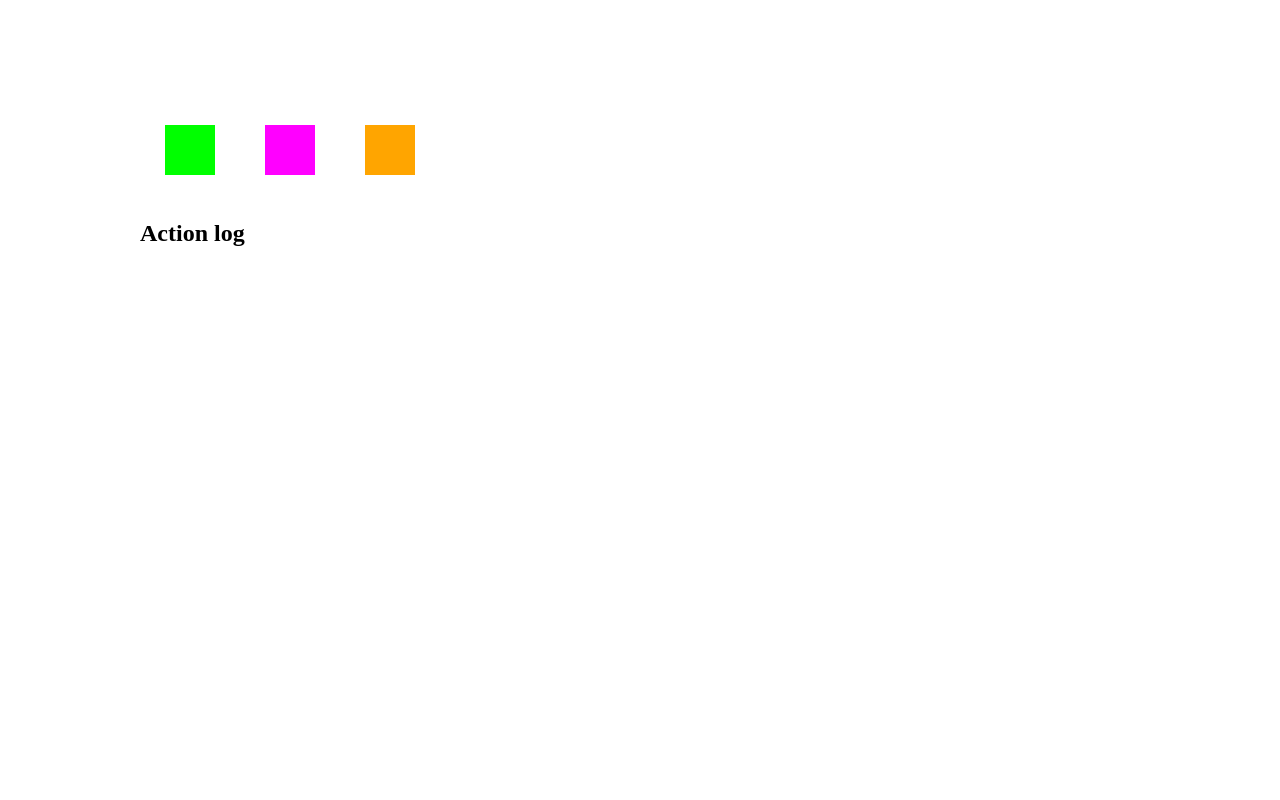
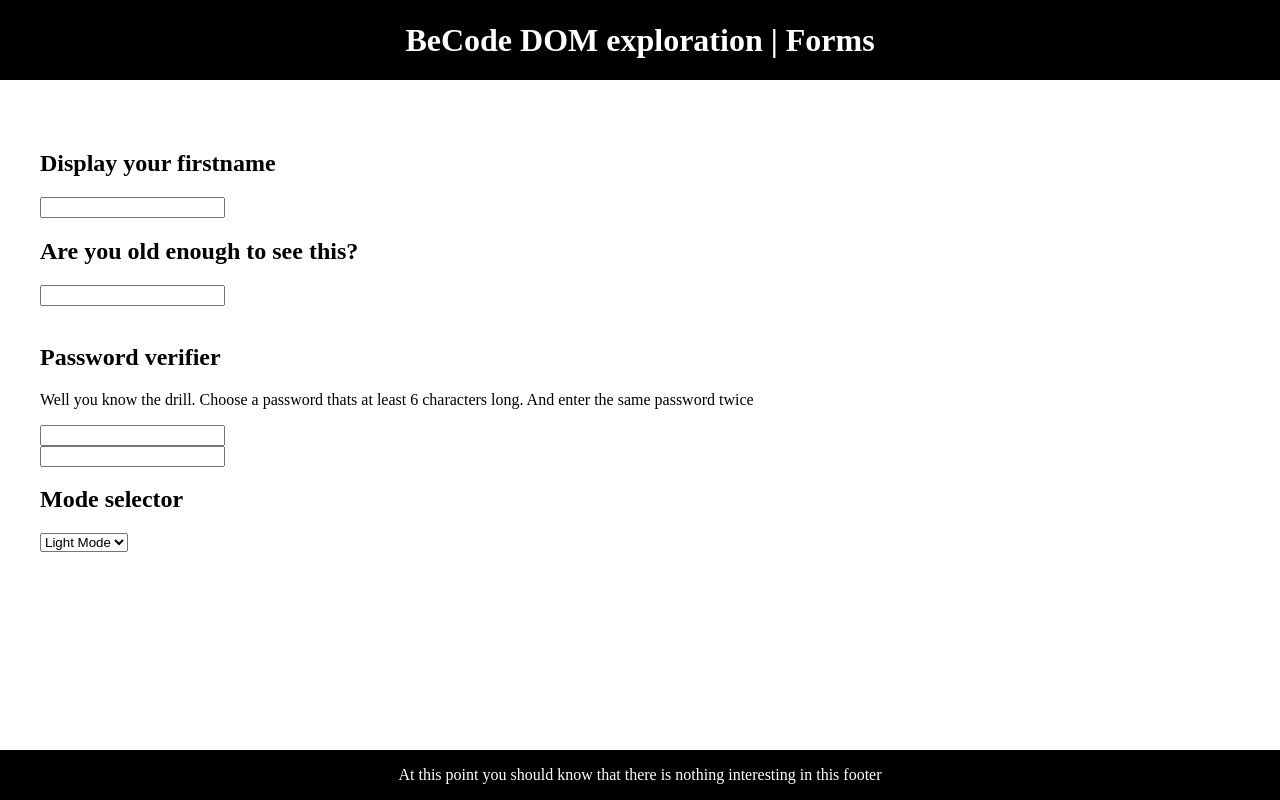
Before and after one commit to LeoMbm/DOM, a plain HTML site: page index.html in a window 1280 px wide. Drawn offline with Linux system fonts and the light colour scheme.

Commit message:
form exo1 ok

```diff
--- a/assets/style.css
+++ b/assets/style.css
@@ -1,37 +1,35 @@
-body{
-  margin: auto;
-  transition: .3s;
+*{
+  box-sizing: border-box;
 }
 
-.actionsquare, .displayedsquare{
-  margin: 25px;
-  height: 50px;
-  width: 50px;
-  transition: .3s;
+body{
+
+  margin: 0 auto;
+  padding: 0;
 }
 
-.actionsquare:hover{
-  transform: scale(1.5);
+header, footer{
+  position: fixed;
+  background-color: #000;
+  color: #fff;
+  left: 0;
+  right: 0;
+  display: flex;
+  justify-content: center;
+  align-items: center;
 }
 
-.green{
-  background-color: lime;
+header{
+  top: 0;
+  height: 80px;
 }
 
-.violet{
-  background-color: magenta;
-}
-
-.orange{
-  background-color: orange;
-}
-
-.actionsquare-wrapper, .displayedsquare-wrapper{
-  display: flex;
-  flex-wrap: wrap;
+footer{
+  bottom: 0;
+  height: 50px;
 }
 
 main{
-  max-width: 1000px;
-  margin: 100px auto;
+  max-width: 1200px;
+  margin: 150px auto;
 }
--- a/event.js
+++ b/event.js
@@ -93,6 +93,9 @@ document.addEventListener('keypress', (e) => {
   let square = document.querySelector('.displayedsquare')
   let code = e.key || e.which
 
+
+
+
   if (code === 's'){
 
     square.remove()
--- /dev/null
+++ b/form.js
@@ -0,0 +1,16 @@
+const surName = document.getElementById('firstname')
+const spanName = document.getElementById('display-firstname')
+const age = document.getElementById('age')
+const pwd = document.getElementById('pwd')
+const dark = document.getElementById('toggle-darkmode')
+
+
+
+surName.addEventListener('keyup', (e) => {
+
+    spanName.innerText = surName.value
+    surName.appendChild(spanName)
+
+    // displayName(spanName);
+
+})
--- a/index.html
+++ b/index.html
@@ -4,33 +4,59 @@
   <meta charset="UTF-8">
   <meta http-equiv="X-UA-Compatible" content="IE=edge">
   <meta name="viewport" content="width=device-width, initial-scale=1.0">
-  <title>DOM events</title>
+  <title>Exploring the DOM</title>
 
-  <link rel="stylesheet" href="./assets/style.css">
-  <script defer src="event.js"></script>
+  <link rel="stylesheet" href="../assets/style.css">
 </head>
 <body>
+  <header>
+    <h1>BeCode DOM exploration | <strong>Forms</strong></h1>
+  </header>
 
   <main>
-    <section class="displayedsquare-wrapper">
-      <!-- Dynamically put the squares in here -->
+    <section>
+      <h2>Display your firstname</h2>
+
+      <input type="text" name="firstname" id="firstname"/>
+      <span id="display-firstname"></span>
     </section>
 
     <section>
-      <div class="actionsquare-wrapper">
-        <div class="actionsquare green"></div>
-        <div class="actionsquare violet"></div>
-        <div class="actionsquare orange"></div>
+      <h2>Are you old enough to see this?</h2>
+
+      <input type="number" name="age" id="age" />
+      <section id="a-hard-truth" style="visibility: hidden;">
+        Being an adult is not fun, everybody would rather remain a child, especially when it's time to pay the bills.
+      </section>
+    </section>
+
+    <section>
+      <h2>Password verifier</h2>
+
+      <p>Well you know the drill. Choose a password thats at least 6 characters long. And enter the same password twice</p>
+
+      <div>
+        <input type="password" name="pwd" id="pwd" />
+      </div>
+
+      <div>
+        <input type="password" name="pwd-confirm" id="pwd-confirm" />
       </div>
     </section>
 
     <section>
-      <h2>Action log</h2>
+      <h2>Mode selector</h2>
 
-      <ul>
-        <!-- Dynamically put the logs in here -->
-      </ul>
+      <select name="toggle-darkmode" id="toggle-darkmode">
+        <option value="dark">Dark Mode</option>
+        <option value="light" selected>Light Mode</option>
+      </select>
     </section>
   </main>
+
+  <footer>
+    At this point you should know that there is nothing interesting in this footer
+  </footer>
+  <script src="form.js"></script>
 </body>
 </html>
```
